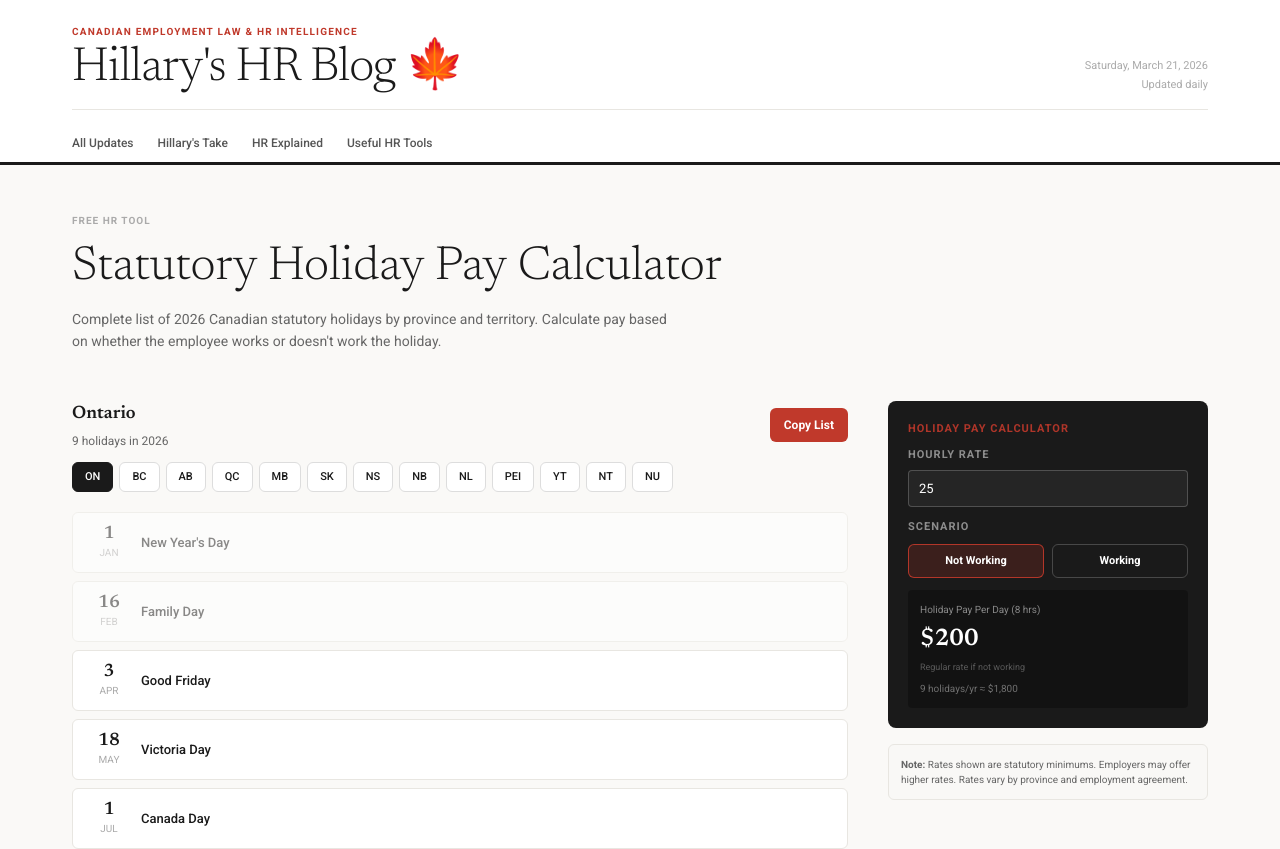
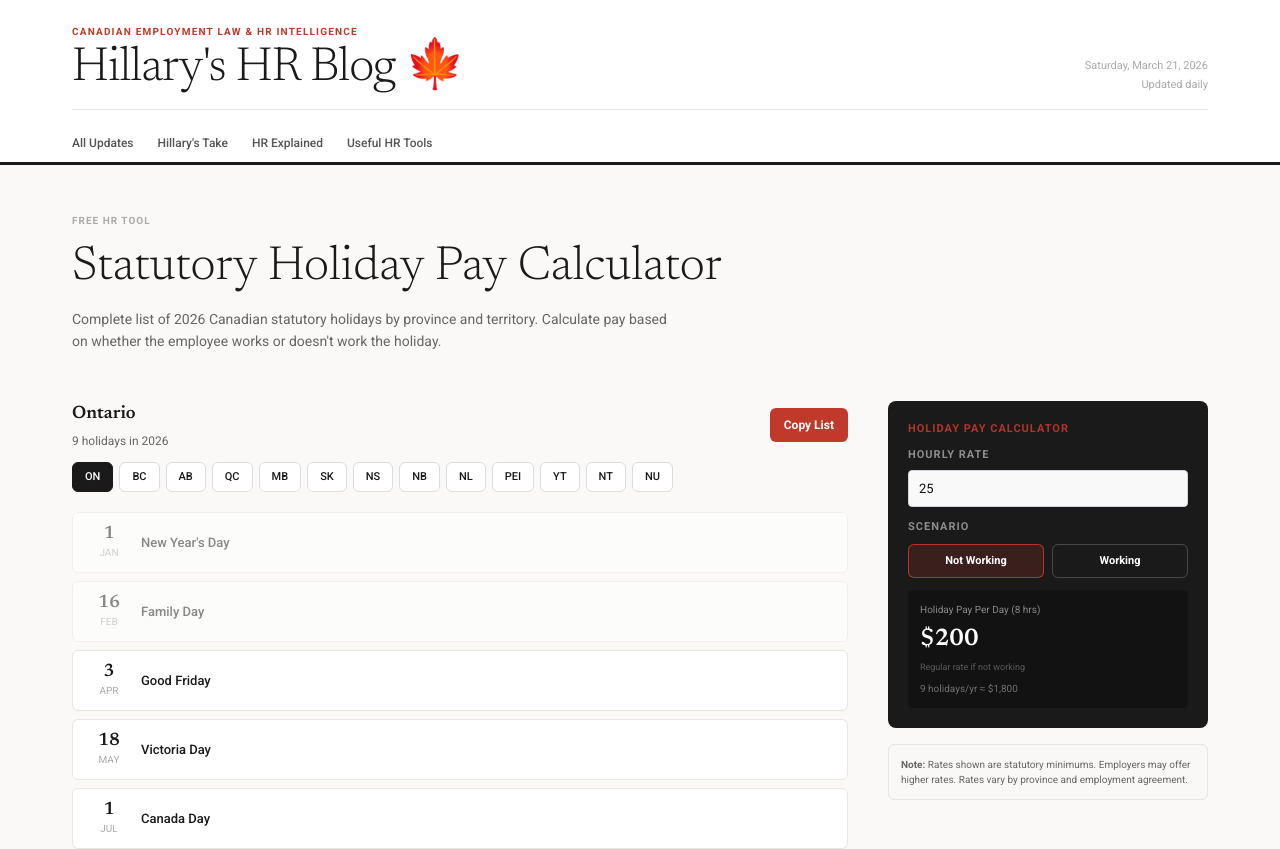
Before and after one commit to RalHill/HillarysHR, a Next.js app: page /tools/stat-holiday-calculator in a window 1280 px wide. Shown: the top 849 px of the page. Built offline with nearby package versions, Linux system fonts and the light colour scheme.

Commit message:
fix(tools): explicit input text and placeholder colors for light fields

```diff
--- a/app/(site)/tools/boolean-generator/page.tsx
+++ b/app/(site)/tools/boolean-generator/page.tsx
@@ -71,7 +71,7 @@ const AddInput = ({ val, set, arr, setArr, placeholder, inputRef }: { val: strin
       onChange={e => set(e.target.value)}
       onKeyDown={e => { if (e.key === 'Enter' && val.trim() && !arr.includes(val.trim())) { setArr([...arr, val.trim()]); set('') } }}
       placeholder={placeholder}
-      style={{ flex:1, padding:'8px 12px', border:'1.5px solid #ddd', borderRadius:6, fontFamily:'var(--font-roboto)',fontSize:13, background:'#fff', outline:'none' }}
+      style={{ flex:1, padding:'8px 12px', border:'1.5px solid #ddd', borderRadius:6, fontFamily:'var(--font-roboto)', fontSize:13, background:'#ffffff', color:'#111111', outline:'none' }}
     />
     <button
       onClick={() => { if (val.trim() && !arr.includes(val.trim())) { setArr([...arr, val.trim()]); set(''); inputRef.current?.focus() } }}
@@ -205,7 +205,7 @@ export default function BooleanGenerator() {
             <label style={{ display:'block', fontSize:11, fontWeight:700, letterSpacing:1, textTransform:'uppercase', color:'#aaa', marginBottom:8 }}>Location</label>
             <input value={location} onChange={e => setLocation(e.target.value)}
               placeholder="e.g. Toronto, ON"
-              style={{ width:'100%', padding:'10px 14px', border:'1.5px solid #ddd', borderRadius:6, fontFamily:'var(--font-roboto)', fontSize:13, background:'#fff', outline:'none' }} />
+              style={{ width:'100%', padding:'10px 14px', border:'1.5px solid #ddd', borderRadius:6, fontFamily:'var(--font-roboto)', fontSize:13, background:'#ffffff', color:'#111111', outline:'none' }} />
           </div>
 
           <div>
--- a/app/(site)/tools/pto-calculator/page.tsx
+++ b/app/(site)/tools/pto-calculator/page.tsx
@@ -129,7 +129,7 @@ export default function PTOCalculator() {
           <div>
             <label style={{ display:'block', fontSize:11, fontWeight:700, letterSpacing:1, textTransform:'uppercase', color:'#aaa', marginBottom:8 }}>Annual Salary</label>
             <input type="number" value={salary} onChange={e=>setSalary(+e.target.value)} min={0} step={1000}
-              style={{ width:'100%', padding:'10px 12px', border:'1.5px solid #ddd', borderRadius:6, fontFamily:'var(--font-roboto)', fontSize:13, outline:'none' }} />
+              style={{ width:'100%', padding:'10px 12px', border:'1.5px solid #ddd', borderRadius:6, fontFamily:'var(--font-roboto)', fontSize:13, outline:'none', color:'#111111', backgroundColor:'#ffffff' }} />
           </div>
 
           <button onClick={copyResults} style={{ padding:'10px 14px', background: copied ? '#27ae60' : '#c0392b', color:'#fff', border:'none', borderRadius:6, cursor:'pointer', fontWeight:600, fontSize:12, marginTop:'auto' }}>{copied ? '✓ Copied' : 'Copy Summary'}</button>
--- a/app/(site)/tools/severance-estimator/page.tsx
+++ b/app/(site)/tools/severance-estimator/page.tsx
@@ -121,7 +121,7 @@ export default function SeveranceEstimator() {
           <div>
             <label style={{ display:'block', fontSize:11, fontWeight:700, letterSpacing:1, textTransform:'uppercase', color:'#aaa', marginBottom:8 }}>Salary</label>
             <input type="number" value={salary} onChange={e=>setSalary(+e.target.value)} min={0} step={1000}
-              style={{ width:'100%', padding:'10px 12px', border:'1.5px solid #ddd', borderRadius:6, fontFamily:'var(--font-roboto)', fontSize:13, outline:'none' }} />
+              style={{ width:'100%', padding:'10px 12px', border:'1.5px solid #ddd', borderRadius:6, fontFamily:'var(--font-roboto)', fontSize:13, outline:'none', color:'#111111', backgroundColor:'#ffffff' }} />
           </div>
 
           <div>
--- a/app/(site)/tools/stat-holiday-calculator/page.tsx
+++ b/app/(site)/tools/stat-holiday-calculator/page.tsx
@@ -175,8 +175,8 @@ export default function StatHolidayCalculator() {
 
             <div style={{ marginBottom:12 }}>
               <label style={{ display:'block', fontSize:11, fontWeight:700, color:'rgba(255,255,255,0.5)', letterSpacing:1, textTransform:'uppercase', marginBottom:6 }}>Hourly Rate</label>
-              <input type="number" value={hourlySalary} onChange={e=>setHourlySalary(+e.target.value)} min={17}  step={0.5}
-                style={{ width:'100%', padding:'8px 10px', border:'1px solid rgba(255,255,255,0.2)', borderRadius:4, background:'rgba(255,255,255,0.05)', color:'#fff', fontFamily:'var(--font-roboto)', fontSize:13, outline:'none' }} />
+              <input type="number" value={hourlySalary} onChange={e=>setHourlySalary(+e.target.value)} min={17} step={0.5}
+                style={{ width:'100%', padding:'8px 10px', border:'1px solid #d1d5db', borderRadius:4, background:'#f9f9f9', color:'#111111', fontFamily:'var(--font-roboto)', fontSize:13, outline:'none' }} />
             </div>
 
             <div style={{ marginBottom:12 }}>
--- a/app/globals.css
+++ b/app/globals.css
@@ -18,3 +18,17 @@ body {
   color: var(--foreground);
   background: var(--background);
 }
+
+/* Tool forms: explicit field colors (do not inherit body --foreground in dark mode) */
+input {
+  color: #111111;
+  background-color: #ffffff;
+}
+
+input::placeholder {
+  color: #9ca3af;
+}
+
+input[type="range"] {
+  background-color: transparent;
+}
```
